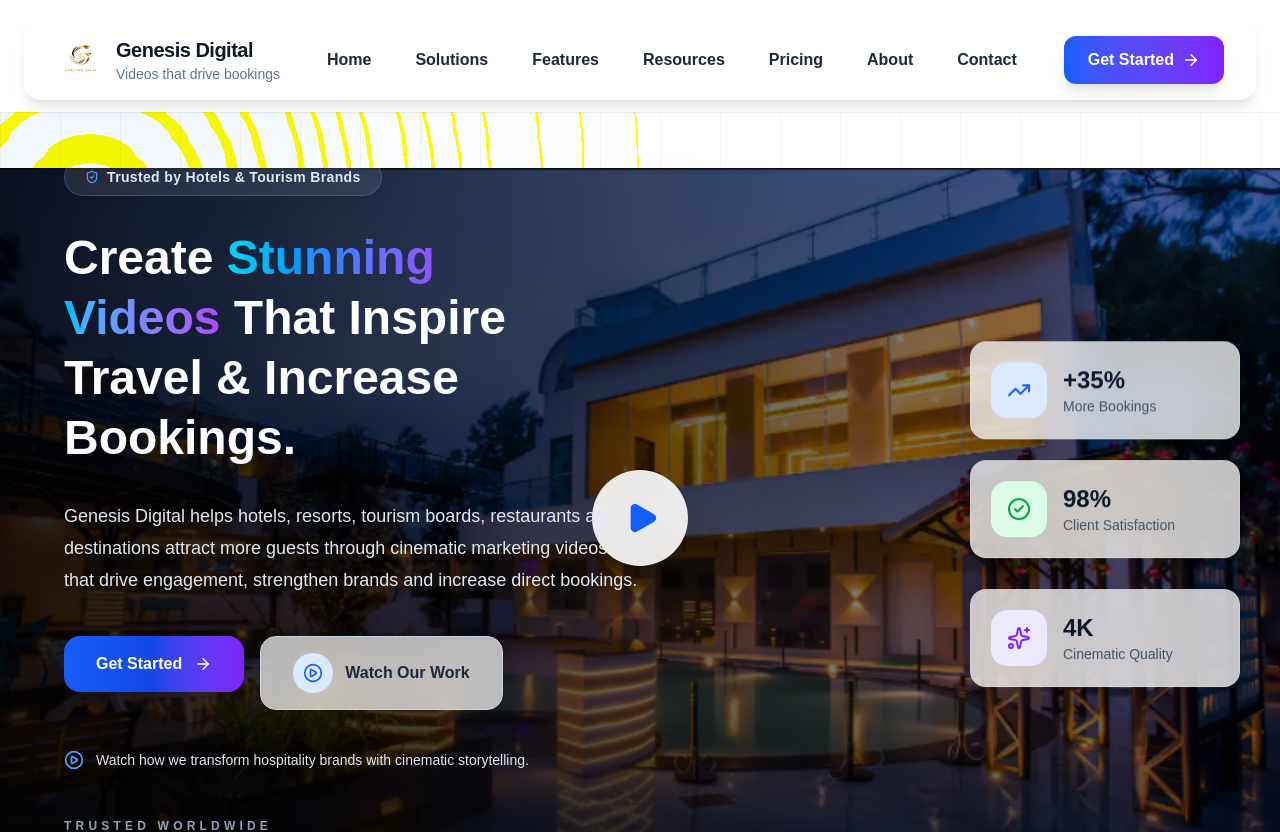
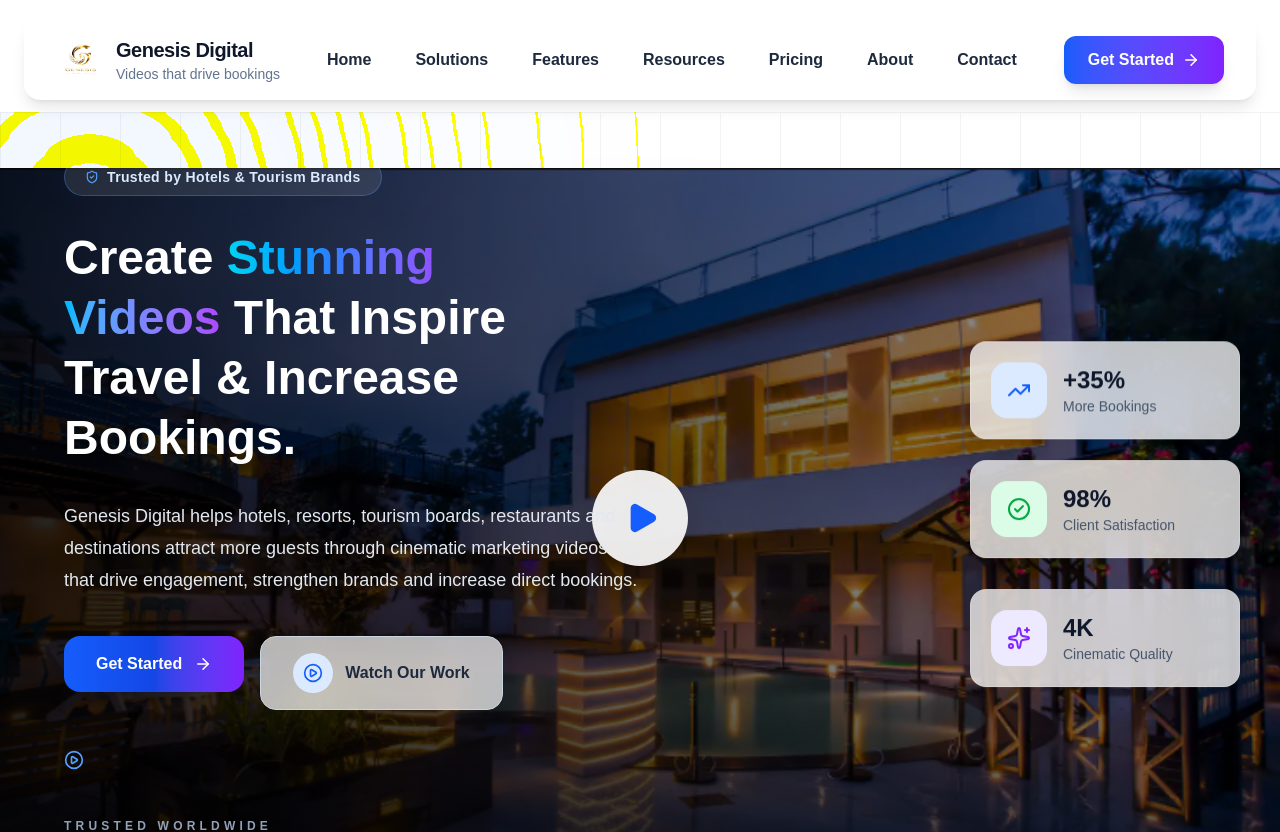
Before and after one commit to ezekielmose/genesis_website_proffesional, a Next.js app: page / in a window 1280 px wide. Shown: the top 832 px of the page. Built offline with nearby package versions, Linux system fonts and the light colour scheme.

Commit message:
Update HeroContent.tsx

```diff
--- a/components/home/Hero/HeroContent.tsx
+++ b/components/home/Hero/HeroContent.tsx
@@ -85,13 +85,6 @@ export default function HeroContent() {
           className="text-blue-400"
         />
 
-        <span className="text-sm font-medium text-slate-200">
-
-          Watch how we transform hospitality brands with
-          cinematic storytelling.
-
-        </span>
-
       </motion.div>
 
       {/* Client Logos */}
```
